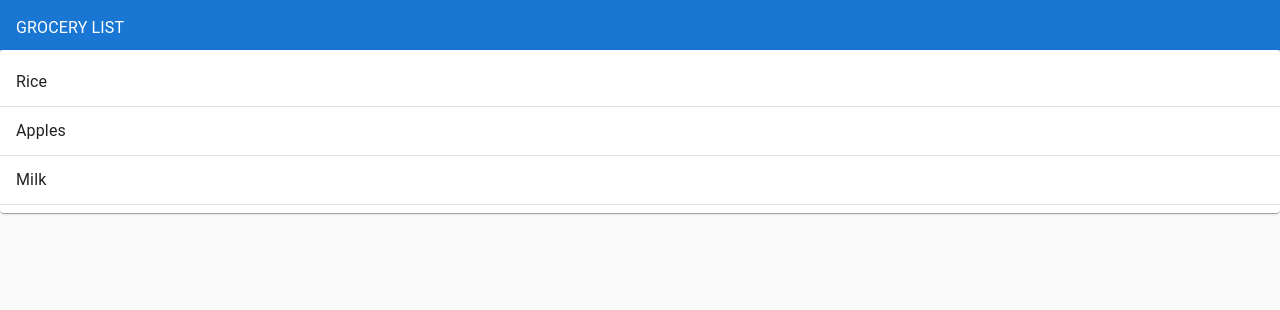
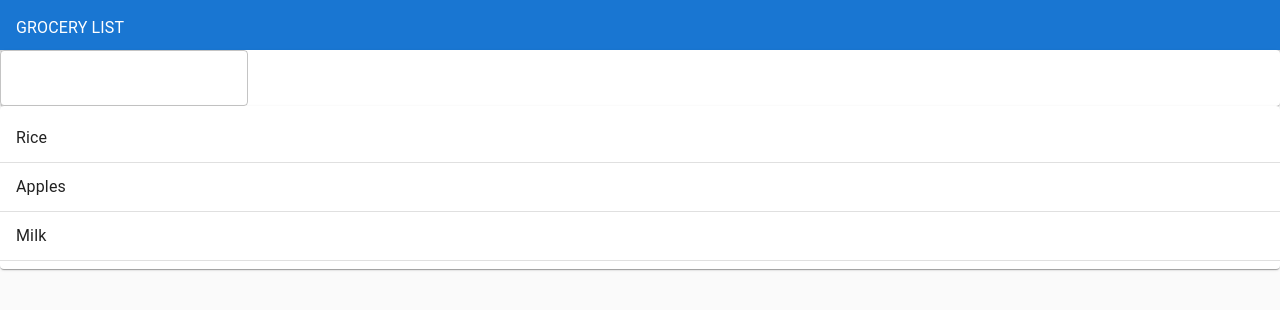
Before and after one commit to axseinga/grocery-list-app-react, a React (Create React App) app: page / in a window 1280 px wide. Shown: the top 310 px of the page. Built offline with nearby package versions, Linux system fonts and the light colour scheme.

Commit message:
add useInputState hook and GroceryForm

```diff
--- a/src/GroceryApp.js
+++ b/src/GroceryApp.js
@@ -5,6 +5,7 @@ import { AppBar } from "@mui/material";
 import { Toolbar } from "@mui/material";
 import { Grid } from "@mui/material";
 import GroceryList from "./GroceryList";
+import GroceryForm from "./GroceryForm";
 
 const GroceryApp = () => {
     const initialList = [
@@ -14,6 +15,17 @@ const GroceryApp = () => {
     ];
 
     const [groceries, setGroceries] = useState(initialList);
+
+    const addProduct = (newProduct) => {
+        setGroceries([
+            ...groceries,
+            {
+                id: 4,
+                product: newProduct,
+                completed: false,
+            },
+        ]);
+    };
 
     return (
         <Paper
@@ -39,6 +51,7 @@ const GroceryApp = () => {
                     GROCERY LIST
                 </Typography>
             </AppBar>
+            <GroceryForm addProduct={addProduct} />
             <GroceryList list={groceries} />
         </Paper>
     );
--- /dev/null
+++ b/src/GroceryForm.js
@@ -0,0 +1,23 @@
+import React from "react";
+import { TextField } from "@mui/material";
+import { Paper } from "@mui/material";
+import useInputState from "./hooks/useInputState";
+
+const GroceryForm = (props) => {
+    const [value, handleChange, reset] = useInputState("");
+    return (
+        <Paper>
+            <form
+                onSubmit={(e) => {
+                    e.preventDefault();
+                    props.addProduct(value);
+                    reset();
+                }}
+            >
+                <TextField value={value} onChange={handleChange} />
+            </form>
+        </Paper>
+    );
+};
+
+export default GroceryForm;
--- /dev/null
+++ b/src/hooks/useInputState.js
@@ -0,0 +1,13 @@
+import { useState } from "react";
+
+export default (initialValue) => {
+    const [value, setValue] = useState(initialValue);
+    const handleChange = (e) => {
+        setValue(e.target.value);
+    };
+    const reset = () => {
+        setValue("");
+    };
+
+    return [value, handleChange, reset];
+};
```
